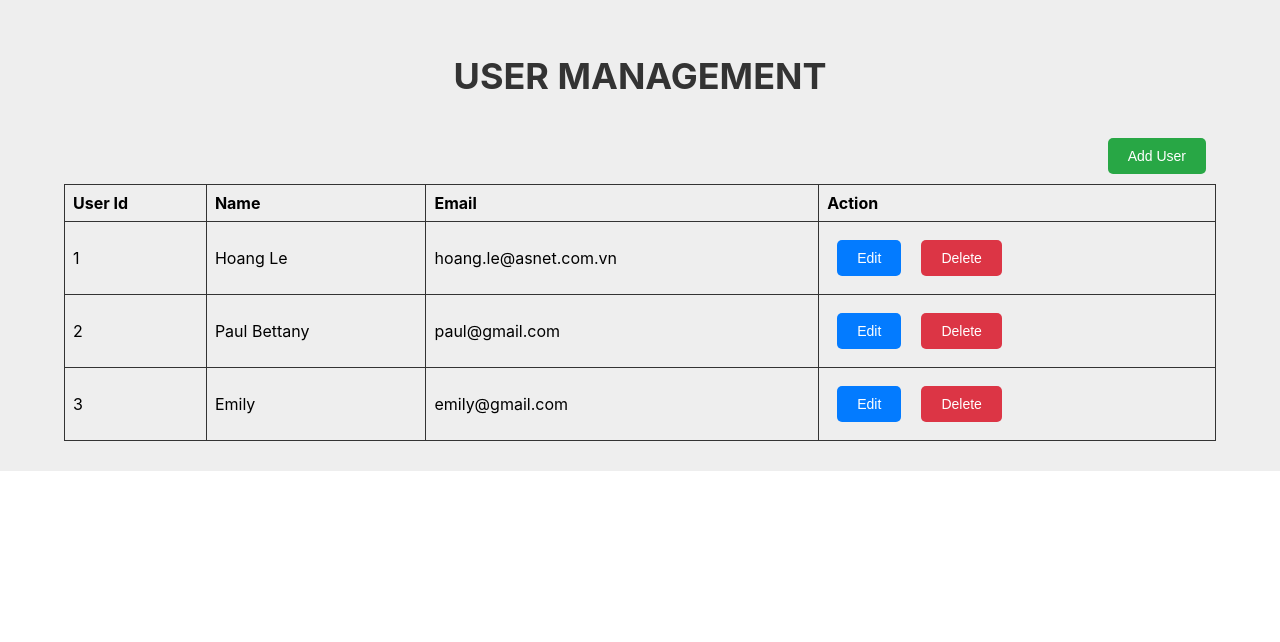
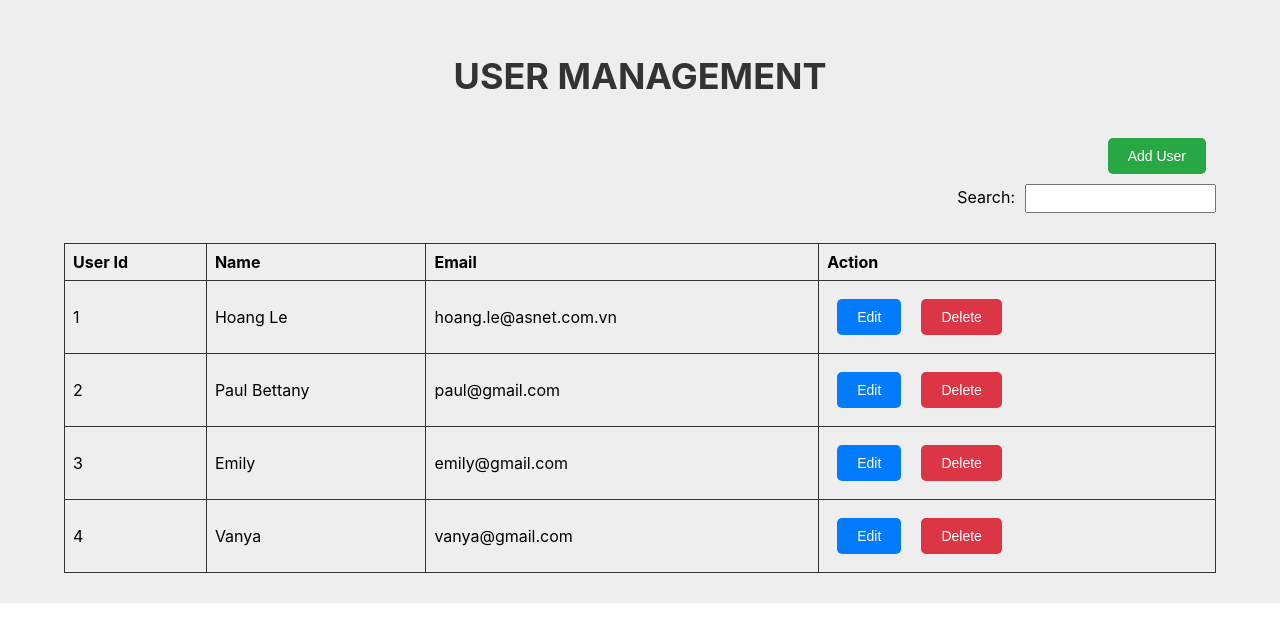
Before and after one commit to hoangle-agilityio/react-training, a React (Vite) app in the folder practice-two/: page / in a window 1280 px wide. Shown: the top 642 px of the page. Built offline with nearby package versions, Linux system fonts and the light colour scheme; data requests are answered from the project's data file.

Commit message:
feat: implement searching user by user name

```diff
--- a/practice-two/db.json
+++ b/practice-two/db.json
@@ -14,6 +14,11 @@
       "name": "Emily",
       "email": "emily@gmail.com",
       "id": 3
+    },
+    {
+      "name": "Vanya",
+      "email": "vanya@gmail.com",
+      "id": 4
     }
   ]
 }
--- a/practice-two/src/App.css
+++ b/practice-two/src/App.css
@@ -35,3 +35,15 @@
   margin: 0 auto;
   text-align: right;
 }
+
+.search-user {
+  width: 90%;
+  margin: 0 auto;
+  text-align: right;
+  margin-bottom: 30px;
+}
+
+.search-user input {
+  padding: 5px;
+  margin-left: 10px;
+}
--- a/practice-two/src/App.tsx
+++ b/practice-two/src/App.tsx
@@ -1,4 +1,4 @@
-import { useEffect, useState } from "react";
+import React, { useEffect, useState } from "react";
 import "./App.css";
 import Button from "./components/Button";
 import ModalUser from "./components/Modal";
@@ -9,6 +9,7 @@ export default function App(): JSX.Element {
   const [userList, setUserList] = useState<User[]>([]);
   const [currentUser, setCurrentUser] = useState<User>();
   const [isOpenModal, setIsOpenModal] = useState(false);
+  const [searchInput, setSearchInput] = useState("");
 
   const handleOpenModal = (): void => setIsOpenModal(true);
   const handleCloseModal = (): void => setIsOpenModal(false);
@@ -51,6 +52,16 @@ export default function App(): JSX.Element {
     }
   }
 
+  // Set state search input when entering content
+  const handleSearchUser = (event: React.ChangeEvent<HTMLInputElement>) => {
+    setSearchInput(event.target.value);
+  }
+
+  // Filter user list by searchInput
+  const searchResult = userList.filter(user => {
+    return user.name.toLowerCase().includes(searchInput.toLowerCase());
+  });
+
   // Use useEffect avoid to call function repeatedly
   useEffect(() => {
     handleGetUsers();
@@ -66,6 +77,10 @@ export default function App(): JSX.Element {
           onClick={() => openModalUser(undefined)}
         />
       </section>
+      <section className="search-user">
+        <label htmlFor="search">Search:</label>
+        <input type="text" id="search" onChange={handleSearchUser} />
+      </section>
       <section>
         <table className="user-list">
           <thead>
@@ -77,13 +92,13 @@ export default function App(): JSX.Element {
             </tr>
           </thead>
           <tbody>
-            {userList.length === 0 ? (
+            {searchResult.length === 0 ? (
               <tr>
                 <td className="empty-item">No data found!</td>
               </tr>
             ) : (
               <>
-                {userList.map(user => (
+                {searchResult.map(user => (
                   <tr key={user.id}>
                     <td className="list-item">{user.id}</td>
                     <td className="list-item">{user.name}</td>
```
